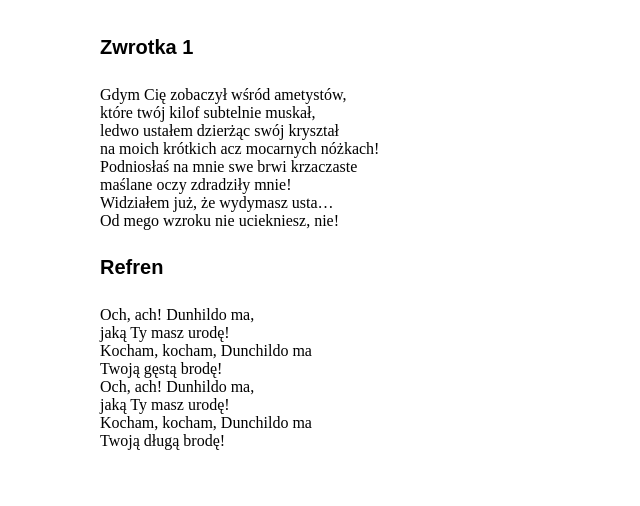
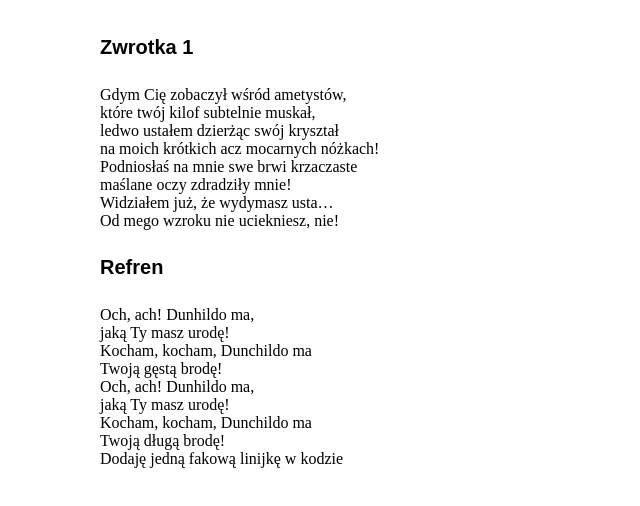
Before and after one commit to Savitarium/nauka-gita, a plain HTML site: page index.html in a window 1280 px wide. Shown: the part 176-682 px from the top of the page, without its empty margins (0-640 px from the left). Drawn offline with Linux system fonts and the light colour scheme; a web font is replaced by a local one.

Commit message:
Update index.html

```diff
--- a/index.html
+++ b/index.html
@@ -31,6 +31,7 @@
             <p>jaką Ty masz urodę!</p>
             <p>Kocham, kocham, Dunchildo ma</p>
             <p>Twoją długą brodę!</p>
+            <p>Dodaję jedną fakową linijkę w kodzie</p>
         </div>
     </section>
 </body>
```
